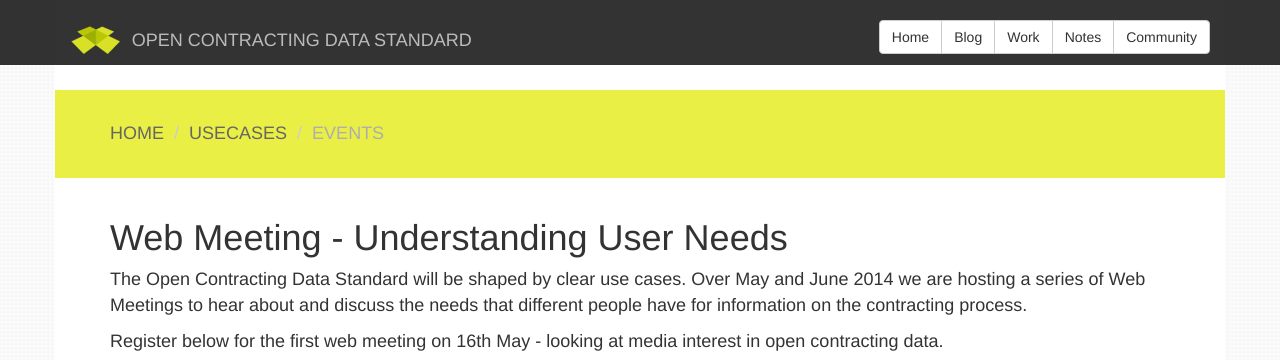
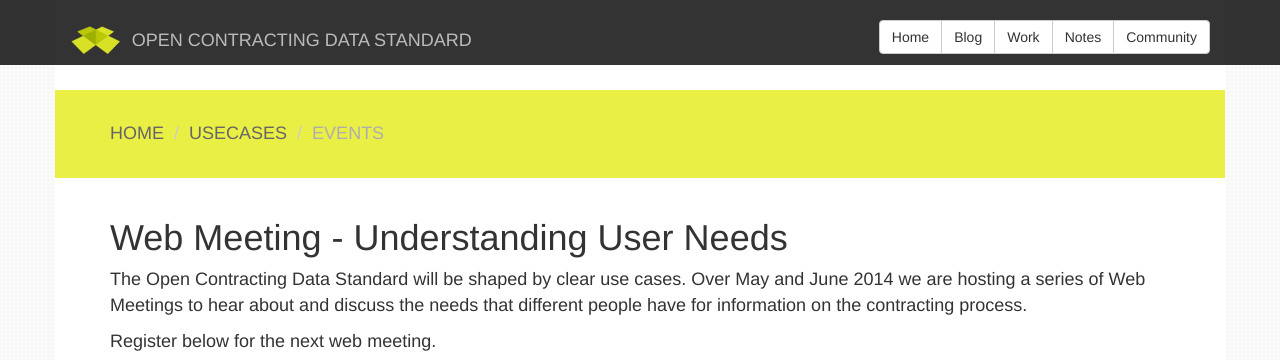
Before and after one commit to open-contracting/open-contracting.github.io, a Jekyll site: the page built from pages/usecases/events.html, in a window 1280 px wide and 1153 px high, cut to the strip 0-360 px from the top of the window. Built offline with Jekyll 4.4.1, drawn with Linux system fonts in a browser that asks for light colours; nearby versions of some CDN libraries; Markdown is read by kramdown in place of the engine named in the settings.

Commit message:
Update to events

```diff
--- a/pages/usecases/events.html
+++ b/pages/usecases/events.html
@@ -7,7 +7,7 @@ title: Web Meeting - Understanding User Needs
 The Open Contracting Data Standard will be shaped by clear use cases. Over May and June 2014 we are hosting a series of Web Meetings to hear about and discuss the needs that different people have for information on the contracting process.
 </p>
 <p>
-    Register below for the first web meeting on 16th May - looking at media interest in open contracting data.
+    Register below for the next web meeting.
 </p>
 
 <p>
```
